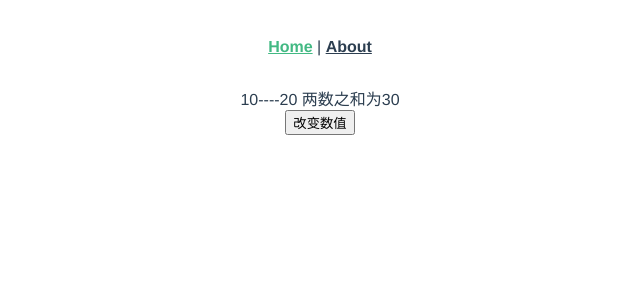
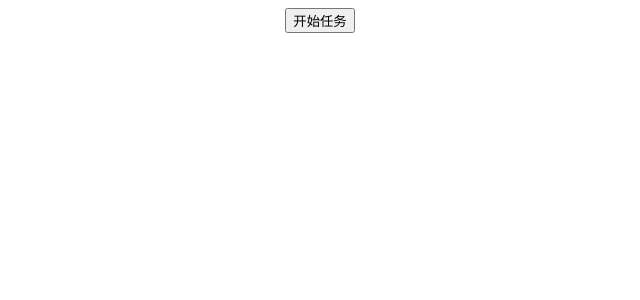
Before and after one commit to shiqingyun1024/vue3.0-summary, a Vue app in the folder vue3.0开发/todolist/todolist/: page / in a window 1280 px wide. Shown: the top 300 px of the page, without its empty margins (320-960 px from the left). Built offline with nearby package versions, Linux system fonts and the light colour scheme.

Commit message:
路由跳转+开始页面

```diff
--- a/vue3.0开发/todolist/todolist/src/App.vue
+++ b/vue3.0开发/todolist/todolist/src/App.vue
@@ -1,8 +1,8 @@
 <template>
-  <div id="nav">
+  <!-- <div id="nav">
     <router-link to="/">Home</router-link> |
     <router-link to="/about">About</router-link>
-  </div>
+  </div> -->
   <router-view/>
 </template>
 
--- a/vue3.0开发/todolist/todolist/src/router/index.js
+++ b/vue3.0开发/todolist/todolist/src/router/index.js
@@ -1,5 +1,5 @@
 import { createRouter, createWebHistory } from 'vue-router'
-import Home from '../views/Home.vue'
+import Start from '../views/Start.vue'
 
 // 路由的配置
 // path：路由路径 必须以/开头  url跳转时的路径  必填的属性
@@ -9,8 +9,18 @@ const routes = [
   //  /代表首页，所以需要把Home组件引入进来，其他的路由组件可以按需加载（节省首屏加载时间，按需加载，节省了性能）。
   {
     path: '/',
+    name: 'Start',
+    component: Start
+  },
+  {
+    path: '/Home',
     name: 'Home',
-    component: Home
+    // 懒加载，也可以称之为按需加载
+    // route level code-splitting
+    // this generates a separate chunk (about.[hash].js) for this route
+    // which is lazy-loaded when the route is visited.
+    // webpackChunkName: "about"指的是这个组件被打包之后的名字
+    component: () => import(/* webpackChunkName: "about" */ '../views/Home.vue')
   },
   {
     path: '/about',
--- a/vue3.0开发/todolist/todolist/src/views/Start.vue
+++ b/vue3.0开发/todolist/todolist/src/views/Start.vue
@@ -1,7 +1,7 @@
 <template>
   <div class="start">
-      <!-- 开始页面 -->
-
+      <!-- 开始页-->
+    <button @click="start">开始任务</button>
   </div>
 </template>
 
@@ -13,6 +13,16 @@ export default defineComponent({
   name: "Start",
 
   setup() {
+      let router = useRouter()
+      let start = ()=>{
+        //   router.push('/Home')
+          router.push({
+              path:'/Home'
+          })
+      }
+      return{
+         start
+      }
 
   }
 });
```
